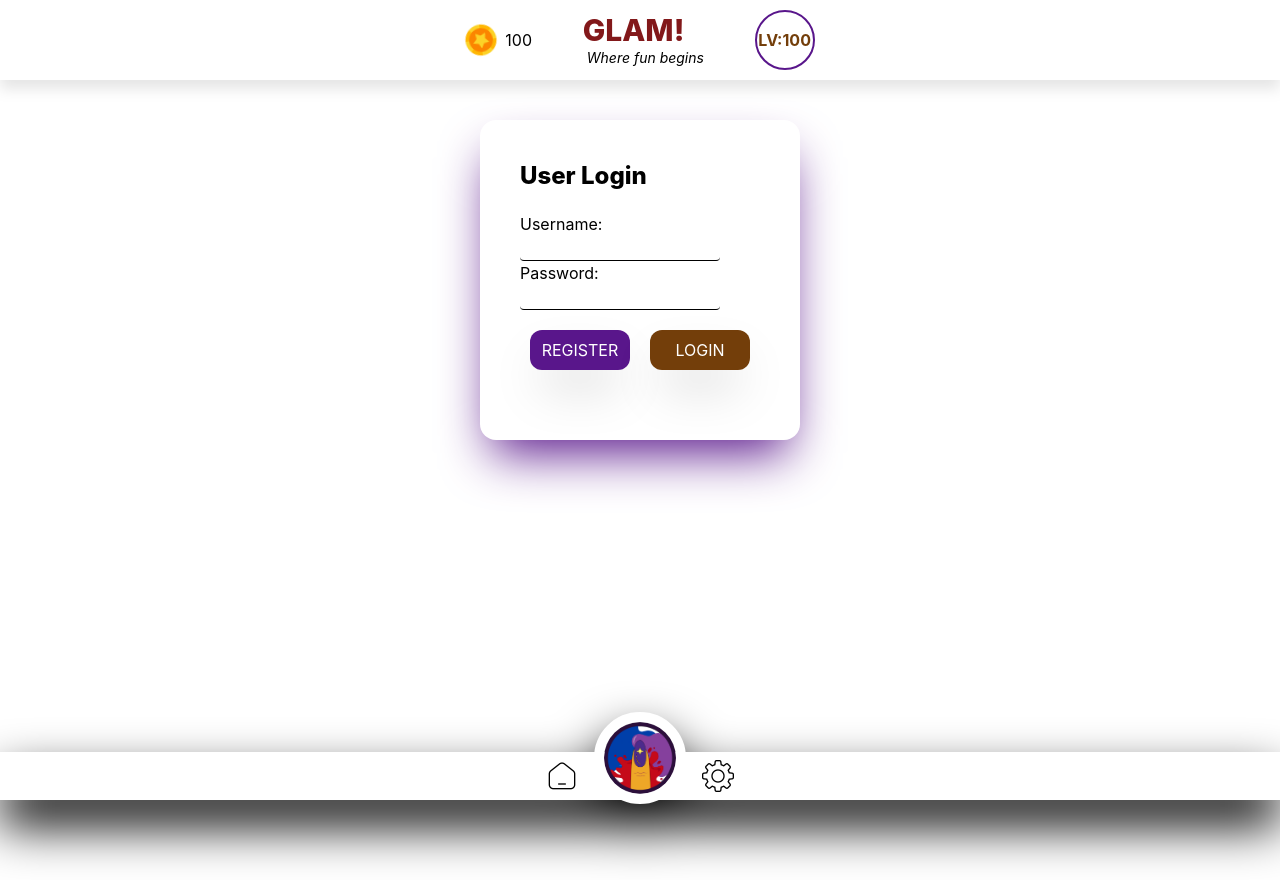
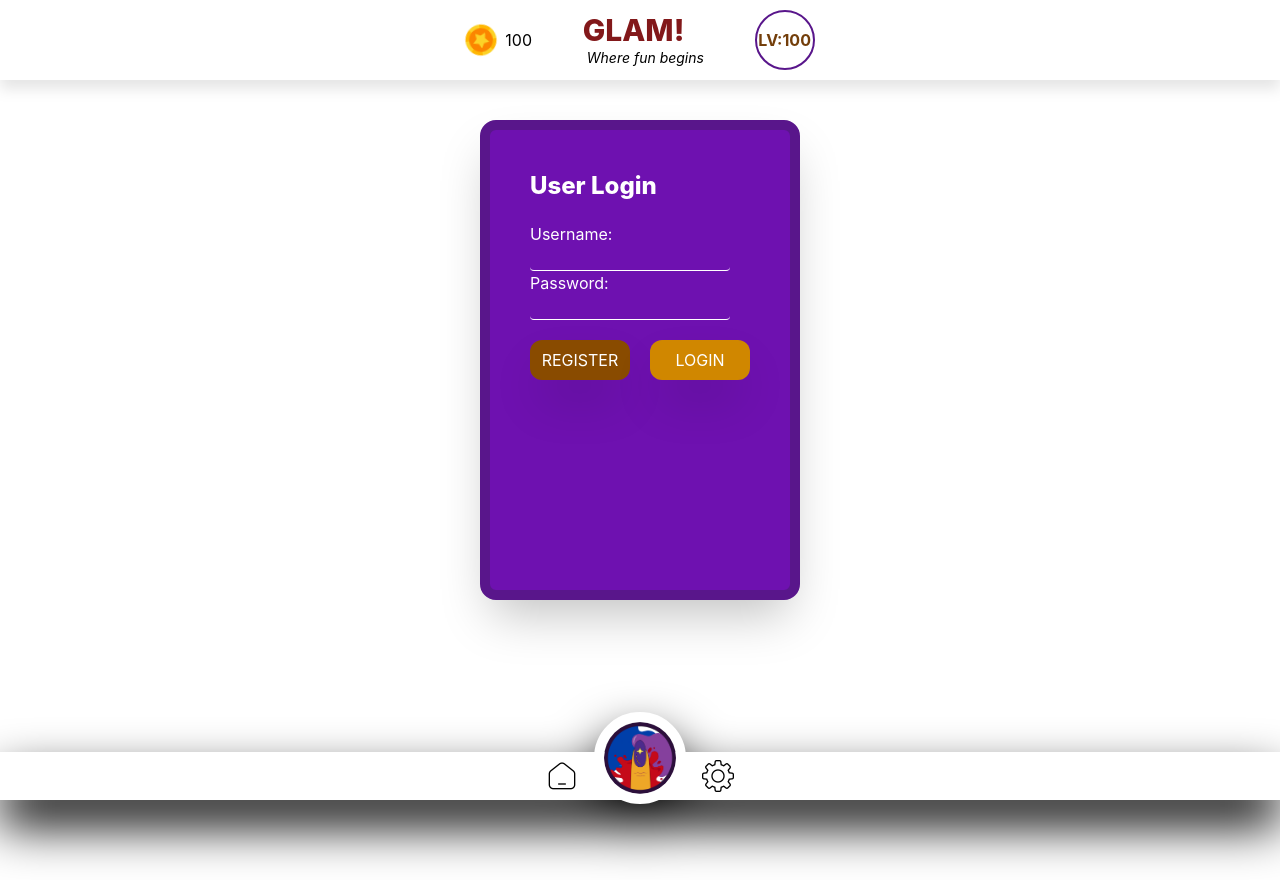
Before and after one commit to D3ANZX/glam-liveweb-test, a React (Vite) app in the folder client/: page /login in a window 1280 px wide. Before the commit the page ends 800 px from the top, so only its background shows below. Built offline with nearby package versions, Linux system fonts and the light colour scheme.

Commit message:
DeanDEV Settings and Login Page update

```diff
--- a/client/src/AccountMenu.tsx
+++ b/client/src/AccountMenu.tsx
@@ -1,20 +1,22 @@
 import './components/cstyles.css'
 import { BrowserRouter, Route, Routes, Link } from 'react-router-dom';
 import LoginPage from './LoginPage';
-import banner from './assets/banner.png';
+import banner from './assets/banner.png'
 function AccountMenu(){
     return(
-        <div className="w-screen flex-col items-center justify-center">
-            <div className="mt-30 h-screen w-screen flex justify-center items-end">
+        <div className="mt-30 h-screen w-screen flex flex-col items-center overflow-hidden">
 
-                <div className="w-80 h-130 shadow-2xl bg-purple-900 rounded-2xl text-white shadow-2xl">
-                    <img src={banner} alt="" className='w-80' />
-                    <Link to='/login'><button className="w-full h-15 border-b-1 flex items-center justify-center rounded-2xl">Login</button></Link>
-                    <Link to='/login'><button className="w-full h-15 border-b-1 flex items-center justify-center rounded-2xl">Register</button></Link>
-                    <Link to='/login'><button className="w-full h-15 border-b-1 flex items-center justify-center rounded-2xl">Logout</button></Link>
-                </div>
+            <div className="h-max w-80 shadow-2xl">
+                <img src={banner} alt="" className="rounded-2xl" />
+            </div>
+
+            <div className="mt-5 w-80 h-max shadow-2xl bg-purple-900 rounded-2xl text-white shadow-2xl">
+                <Link to='/login'><button className="w-full h-15 border-b-1 flex items-center justify-center rounded-2xl">Login</button></Link>
+                <Link to='/login'><button className="w-full h-15 border-b-1 flex items-center justify-center rounded-2xl">Register</button></Link>
+                <Link to='/login'><button className="w-full h-15 border-b-1 flex items-center justify-center rounded-2xl">Logout</button></Link>
             </div>
         </div>
+
     );
 }
 
--- /dev/null
+++ b/client/src/RegisterPage.tsx
@@ -0,0 +1,12 @@
+
+
+
+function RegisterPage(){
+    return(
+        <div className="">
+
+        </div>
+    );
+}
+
+export default RegisterPage;
--- a/client/src/components/BottomNav.tsx
+++ b/client/src/components/BottomNav.tsx
@@ -10,6 +10,7 @@ import AccountMenu from '../AccountMenu'
 import LoginPage from '../LoginPage'
 import TriviaPage from '../TriviaPage'
 import TrueFalse from '../TrueFalse'
+import RegisterPage from '../RegisterPage'
 function BottomNav(){
     return(
         <BrowserRouter>
--- a/client/src/components/LoginForm.tsx
+++ b/client/src/components/LoginForm.tsx
@@ -2,18 +2,18 @@ import './cstyles.css'
 
 function LoginForm(){
     return(
-        <div className=" flex justify-center">
-            <div className="mt-10 h-80 w-80 shadow-2xl shadow-purple-900 rounded-2xl p-10 ">
+        <div className="h-screen flex justify-center">
+            <div className="mt-10 h-120 w-80 bg-purple-800 shadow-2xl rounded-2xl p-10 text-white border-10 border-purple-900">
                 <h1 className='font-extrabold text-2xl mb-5'>User Login</h1>
                 <form action="">
 
                     <p>Username: <input id='username' type="text" className="rounded w-50 border-b-1" /></p>
-                    <p>Password: <input id='password' type="text" className="rounded w-50 bg-white border-b-1" /></p>
+                    <p>Password: <input id='password' type="text" className="rounded w-50 border-b-1" /></p>
 
 
                     <div className="mt-5 w-full flex justify-center gap-5">
-                        <button className='rounded-xl h-10 w-25 bg-purple-900 text-white shadow-2xl'>REGISTER</button>
-                        <input type="submit" value="LOGIN" className='rounded-xl h-10 w-25 bg-yellow-900 text-white shadow-2xl' />
+                        <button className='rounded-xl h-10 w-25 bg-purple-90 shadow-2xl bg-yellow-800'>REGISTER</button>
+                        <input type="submit" value="LOGIN" className='rounded-xl h-10 w-25 bg-yellow-600 shadow-2xl' />
                     </div>
 
                 </form>
```
